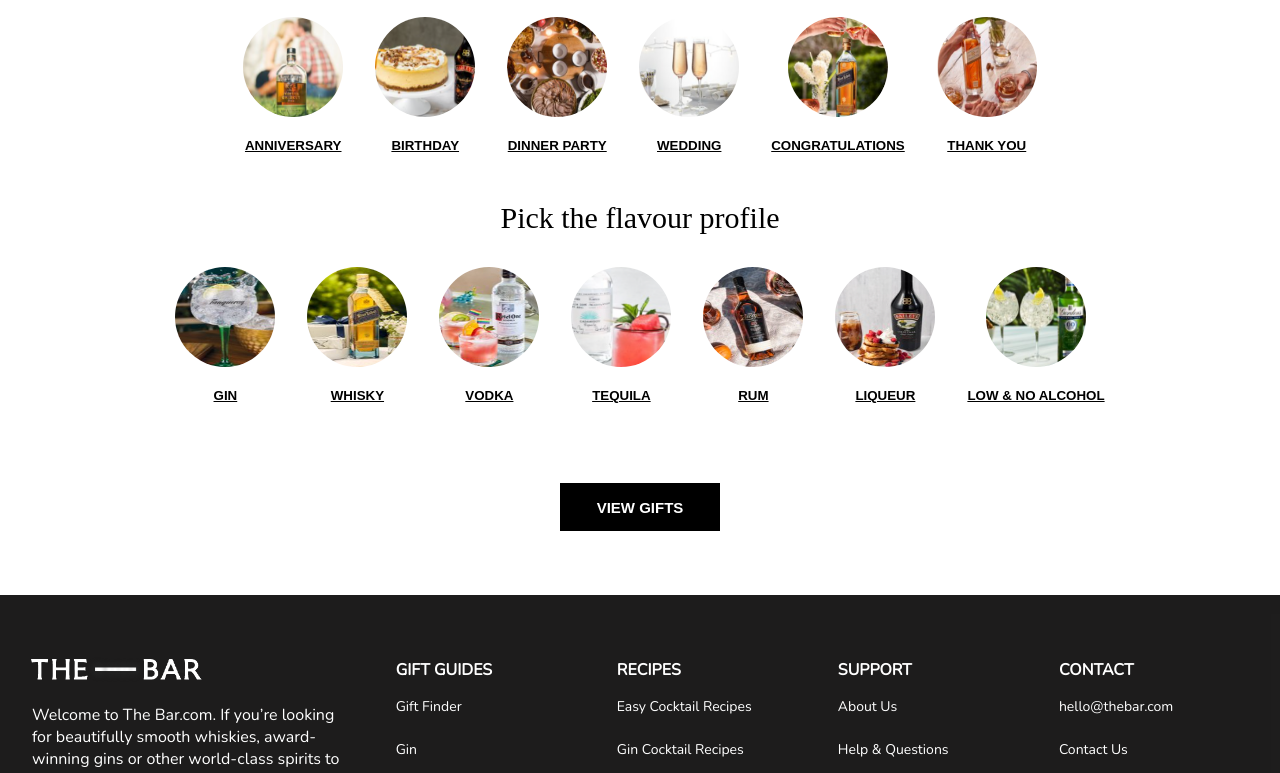
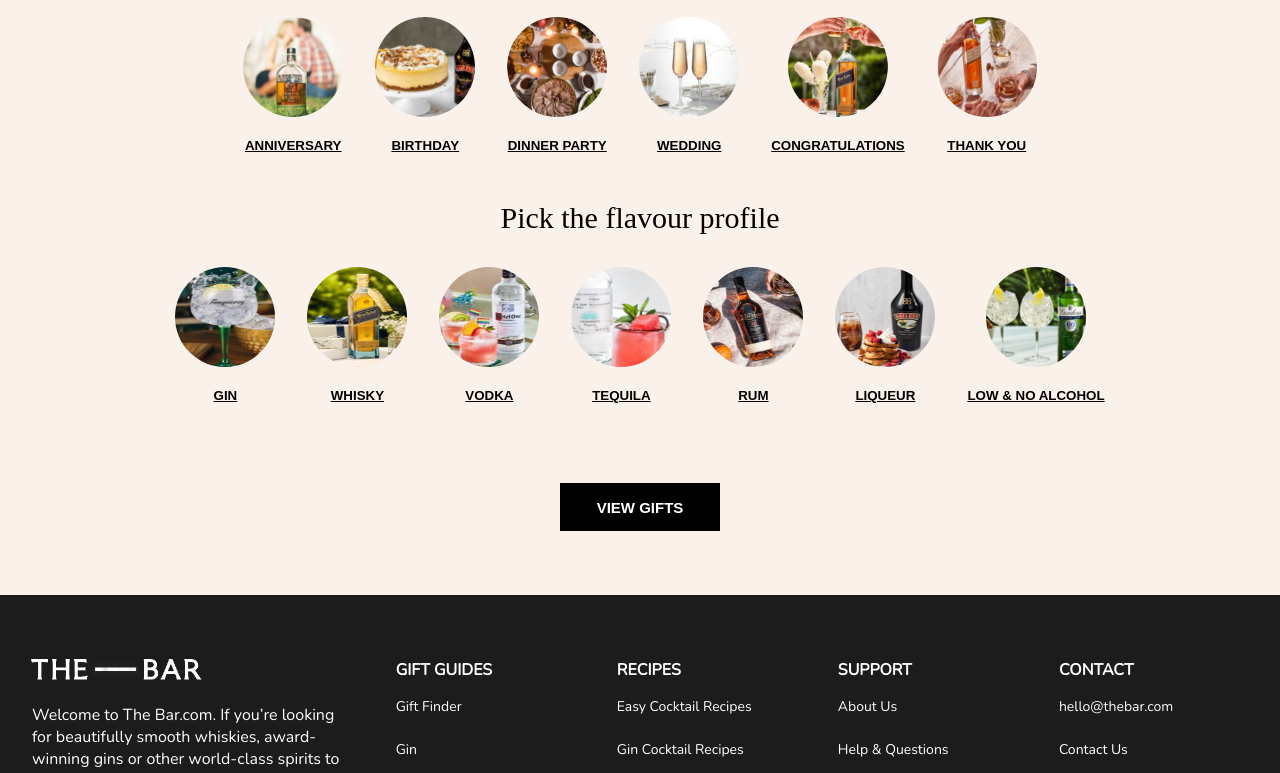
Before and after one commit to snbustamante/TheBar-website, a plain HTML site: page regalos.html in a window 1280 px wide. Shown: the part 657-1430 px from the top of the page. Drawn offline with nearby package versions, Linux system fonts and the light colour scheme; a web font is replaced by a local one.

Commit message:
BgColor para regalos

```diff
--- a/scss/secciones/_regalos.scss
+++ b/scss/secciones/_regalos.scss
@@ -1,7 +1,6 @@
-#regalos
 
 .grilla2 {
-    background-color: #faf1ea;
+    @extend %BgColor
   }
 
   .gfBanner {
```
Also changed, not shown: scss/main.css, 2 other files.
